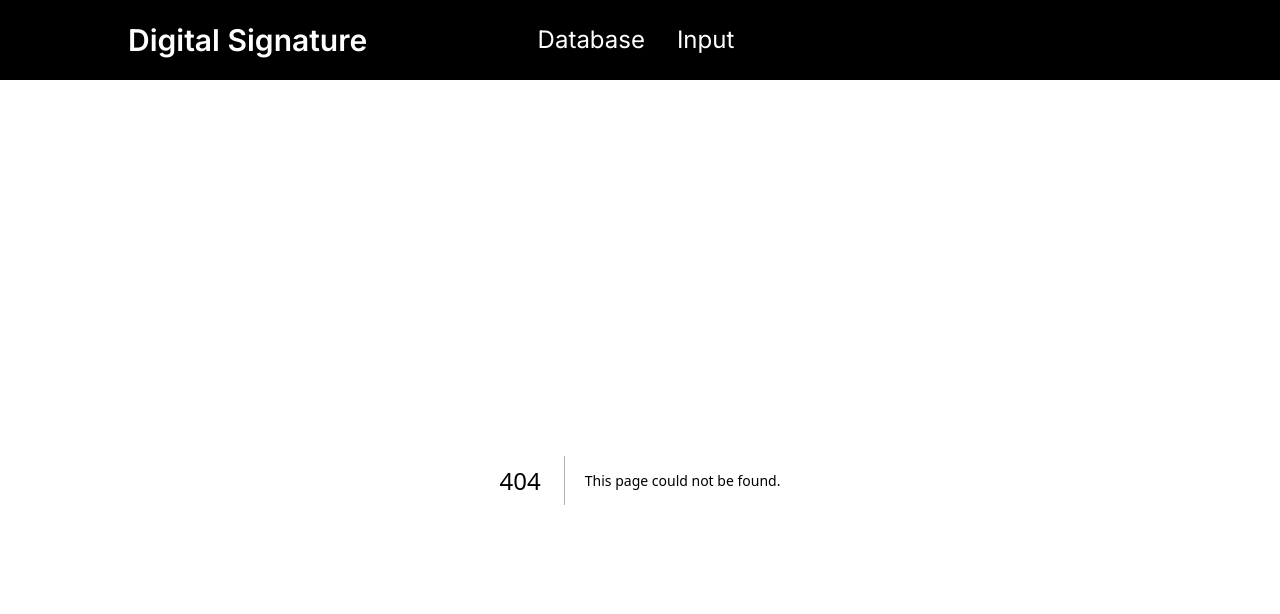
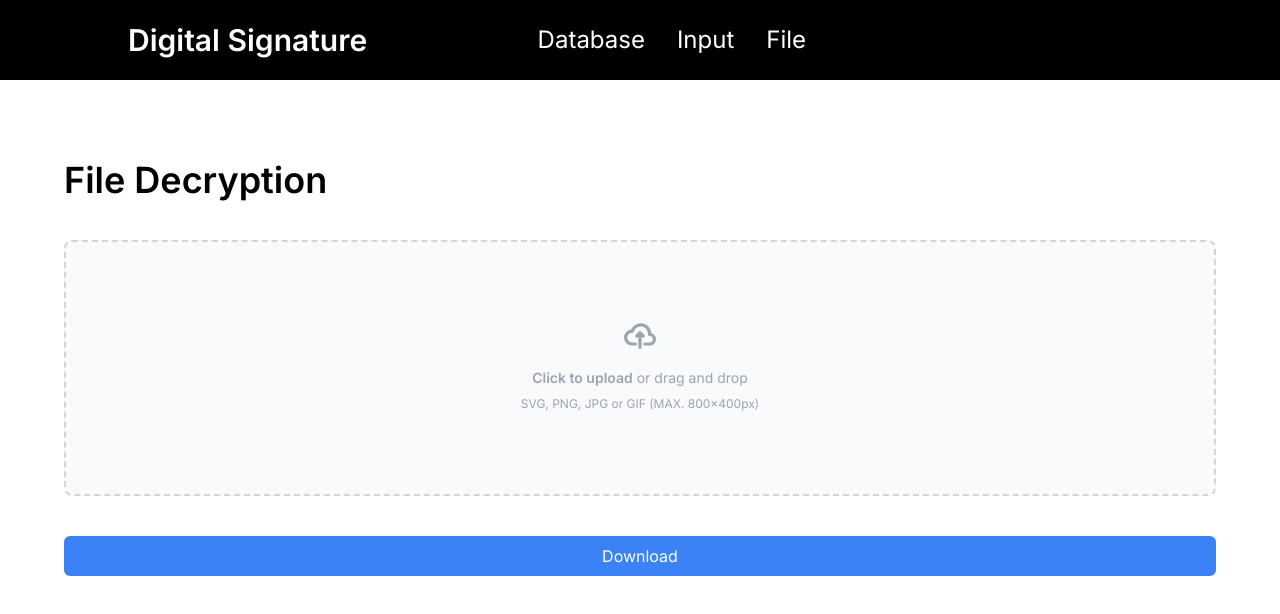
Before and after one commit to gibranfsh/tugas-4-kriptografi-koding-digital-signature-website-with-encrypted-database, a Next.js app: page /file in a window 1280 px wide. Before the commit this address had no page. Shown: the top 614 px of the page. Built offline with nearby package versions, Linux system fonts and the light colour scheme.

Commit message:
feat: accepted input file and not yet decrypted

```diff
--- a/package.json
+++ b/package.json
@@ -13,6 +13,7 @@
     "bigint-crypto-utils": "^3.3.0",
     "crypto": "^1.0.1",
     "crypto-random-prime": "^1.0.0",
+    "flowbite-react": "^0.9.0",
     "js-crypto-aes": "^1.0.6",
     "js-sha3": "^0.9.3",
     "next": "13.5.6",
--- /dev/null
+++ b/src/app/file/FileDecrypt.tsx
@@ -0,0 +1,66 @@
+"use client";
+import { FileInput } from "flowbite-react";
+import { useState } from "react";
+import toast from "react-hot-toast";
+
+export default function FileDecrypt() {
+  const [file, setFile] = useState<File | null>(null);
+  const handleFileChange = (e: React.ChangeEvent<HTMLInputElement>) => {
+    if (e.target.files) {
+      setFile(e.target.files[0]);
+    }
+  };
+
+  const handleDownload = () => {
+    if (file) {
+      //decrypt using aes and download the file
+    } else {
+      toast.error("Please upload a file first");
+    }
+  };
+
+  return (
+    <div className="px-[5%] py-20">
+      <h1 className="text-4xl font-semibold mb-10">File Decryption</h1>
+
+      <div className="flex items-center justify-center w-full">
+        <label className="flex flex-col items-center justify-center w-full h-64 border-2 border-gray-300 border-dashed rounded-lg cursor-pointer bg-gray-50 hover:bg-bray-800 hover:bg-gray-100 hover:border-gray-500">
+          <div className="flex flex-col items-center justify-center pt-5 pb-6">
+            <svg
+              className="w-8 h-8 mb-4 text-gray-400"
+              aria-hidden="true"
+              xmlns="http://www.w3.org/2000/svg"
+              fill="none"
+              viewBox="0 0 20 16"
+            >
+              <path
+                stroke="currentColor"
+                stroke-linecap="round"
+                stroke-linejoin="round"
+                stroke-width="2"
+                d="M13 13h3a3 3 0 0 0 0-6h-.025A5.56 5.56 0 0 0 16 6.5 5.5 5.5 0 0 0 5.207 5.021C5.137 5.017 5.071 5 5 5a4 4 0 0 0 0 8h2.167M10 15V6m0 0L8 8m2-2 2 2"
+              />
+            </svg>
+            <p className="mb-2 text-sm text-gray-400">
+              <span className="font-semibold">Click to upload</span> or drag and
+              drop
+            </p>
+            <p className="text-xs text-gray-400">
+              SVG, PNG, JPG or GIF (MAX. 800x400px)
+            </p>
+          </div>
+          <input
+            id="dropzone-file"
+            type="file"
+            className="hidden"
+            onChange={handleFileChange}
+          />
+        </label>
+      </div>
+
+      <button className="mt-10 bg-blue-500 text-white px-4 py-2 w-full rounded-md">
+        Download
+      </button>
+    </div>
+  );
+}
--- /dev/null
+++ b/src/app/file/page.tsx
@@ -0,0 +1,5 @@
+import FileDecrypt from "./FileDecrypt";
+
+export default function FilePage() {
+  return <FileDecrypt />;
+}
--- a/src/components/Landing.tsx
+++ b/src/components/Landing.tsx
@@ -45,6 +45,20 @@ export default function Landing({
       : {}
   );
   const [mahasiswa, setMahasiswa] = useState<any>(allMahasiswa);
+
+  function insertLineBreaks(text: string, charLimit: number): JSX.Element {
+    const chunks = [];
+    for (let i = 0; i < text.length; i += charLimit) {
+      const chunk = text.substring(i, i + charLimit);
+      chunks.push(
+        <>
+          {chunk}
+          <br />
+        </>
+      );
+    }
+    return <>{chunks}</>;
+  }
 
   const handleToggle = (checked: boolean) => {
     const data = handleEncryptDecrypt(mahasiswa);
@@ -364,7 +378,7 @@ export default function Landing({
               </h1>
               <p className="">
                 {mahasiswa.tanda_tangan
-                  ? mahasiswa.tanda_tangan
+                  ? insertLineBreaks(mahasiswa.tanda_tangan, 120)
                   : "Belum ada tanda-tangan."}
               </p>
 
--- a/src/components/Navbar.tsx
+++ b/src/components/Navbar.tsx
@@ -10,6 +10,9 @@ export default function Navbar() {
         <li>
           <a href="/input">Input</a>
         </li>
+        <li>
+          <a href="/file">File</a>
+        </li>
       </ul>
     </nav>
   );
```
Also changed, not shown: src/cipher/aes.js (deleted, +0 -135 lines), src/cipher/aes.ts (added, +119 -0 lines), 1 other file (tests, documents, lock files or other folders).
